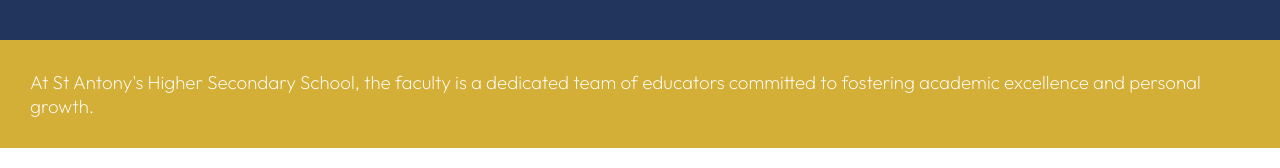
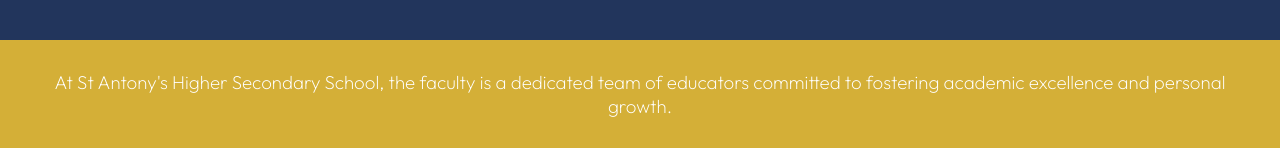
Before and after one commit to dagger983/boystown, a React (Vite) app: page /faculty in a window 1280 px wide. Shown: the part 368-536 px from the top of the page. Built offline with nearby package versions, Linux system fonts and the light colour scheme; no server answers; a web font is replaced by a local one.

Commit message:
first commit

```diff
--- a/src/components/Faculty/Faculty.jsx
+++ b/src/components/Faculty/Faculty.jsx
@@ -144,7 +144,7 @@
         <h1>FACULTY</h1>
       </div>
       <div className="faculty-2" data-aos={isMobile ? "fade-up" : "fade-left"}>
-        <h3>
+        <h3 style={{textAlign:"center"}}>
           At St Antony's Higher Secondary School, the faculty is a dedicated
           team of educators committed to fostering academic excellence and
           personal growth.
```
Also changed, not shown: public/yesuraja_k.jpg.
